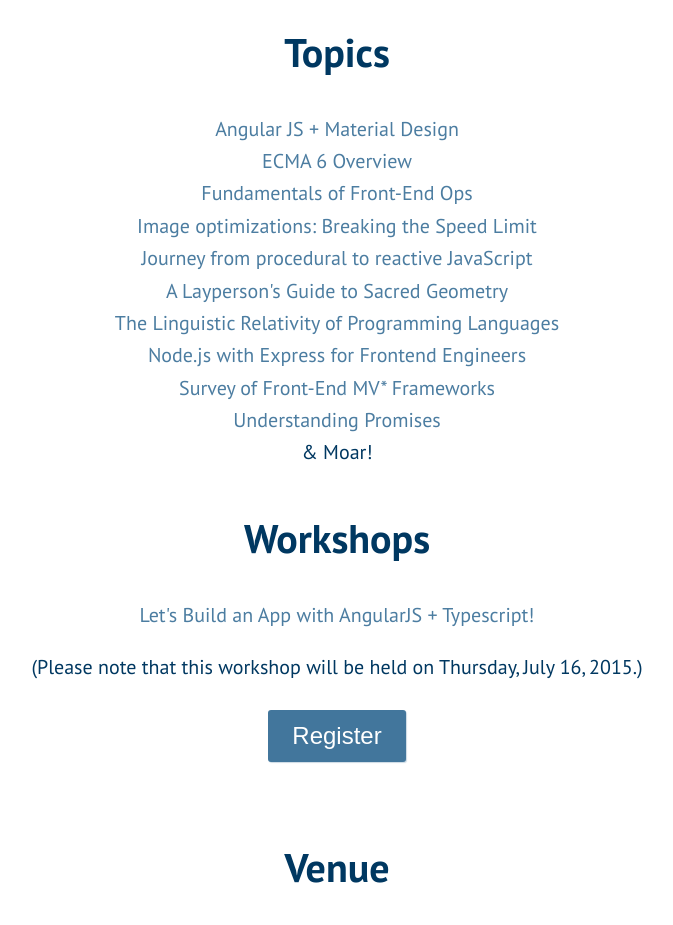
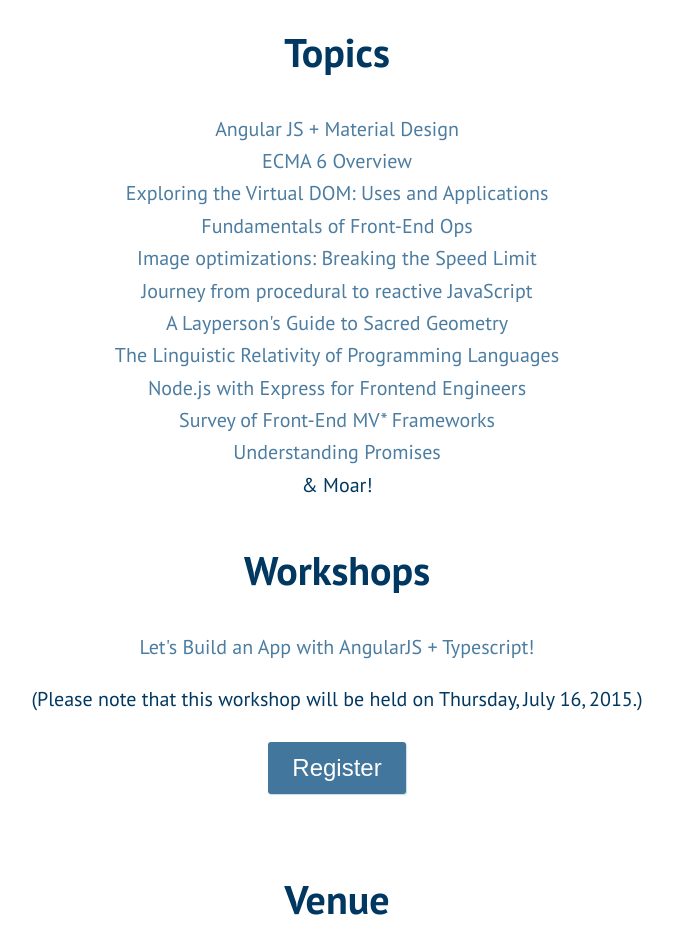
Before and after one commit to NYC-Camp/front-end-camp-2015, a website: page index.html in a window 1280 px wide. Shown: the part 2568-3493 px from the top of the page, without its empty margins (303-976 px from the left). Drawn offline with nearby package versions, Linux system fonts and the light colour scheme.

Commit message:
Virtual DOM.

```diff
--- a/index.html
+++ b/index.html
@@ -166,6 +166,7 @@
 
             </li><li><a href="http://nyccamp.org/session/material-design-practice-angularjs" target="_blank">Angular JS + Material Design</a>
             </li><li><a href="http://nyccamp.org/session/es6-overview" target="_blank">ECMA 6 Overview</a>
+            </li><li><a href="http://nyccamp.org/session/exploring-the-virtual-dom" target="_blank">Exploring the Virtual DOM: Uses and Applications</a>
             </li><li><a href="http://nyccamp.org/session/fundamentals-front-end-ops" target="_blank">Fundamentals of Front-End Ops</a>
             </li><li><a href="http://nyccamp.org/session/image-optimizations-breaking-speed-limit" target="_blank">Image optimizations: Breaking the Speed Limit</a>
             </li><li><a href="http://nyccamp.org/session/journey-procedural-reactive-javascript" target="_blank">Journey from procedural to reactive JavaScript</a>
```
